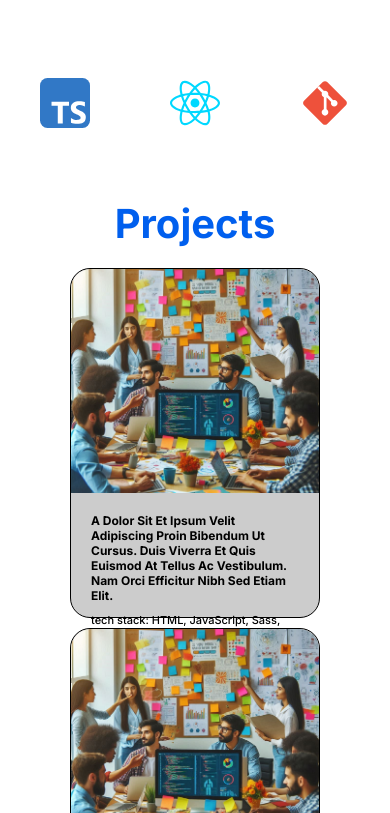
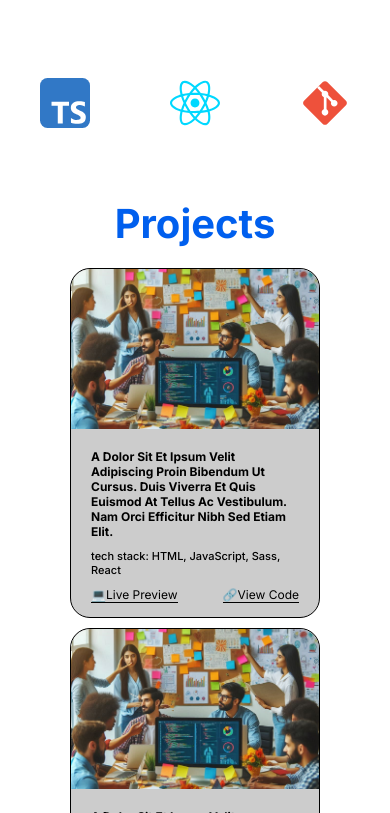
Before and after one commit to Dulastro/portfolio, a React (Vite) app: page / in a window 390 px wide. Shown: the part 1136-1949 px from the top of the page. Built offline with nearby package versions, Linux system fonts and the light colour scheme.

Commit message:
Nova Logo

```diff
--- a/src/components/Projects/Card/styles.module.css
+++ b/src/components/Projects/Card/styles.module.css
@@ -47,6 +47,9 @@
   .card section {
     gap: 0;
   }
+  .card img {
+    height: 10em;
+  }
   .descricao {
     font-size: 12px;
 
```
